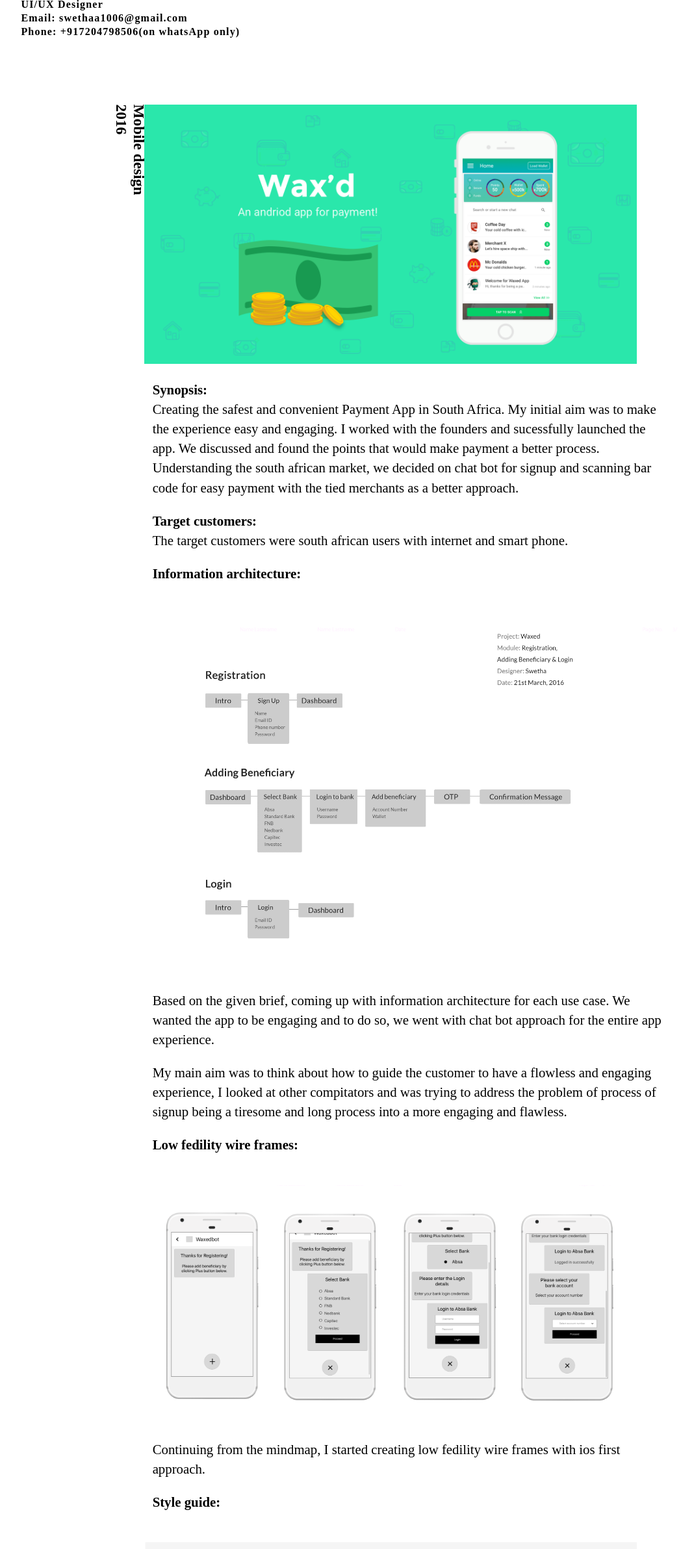
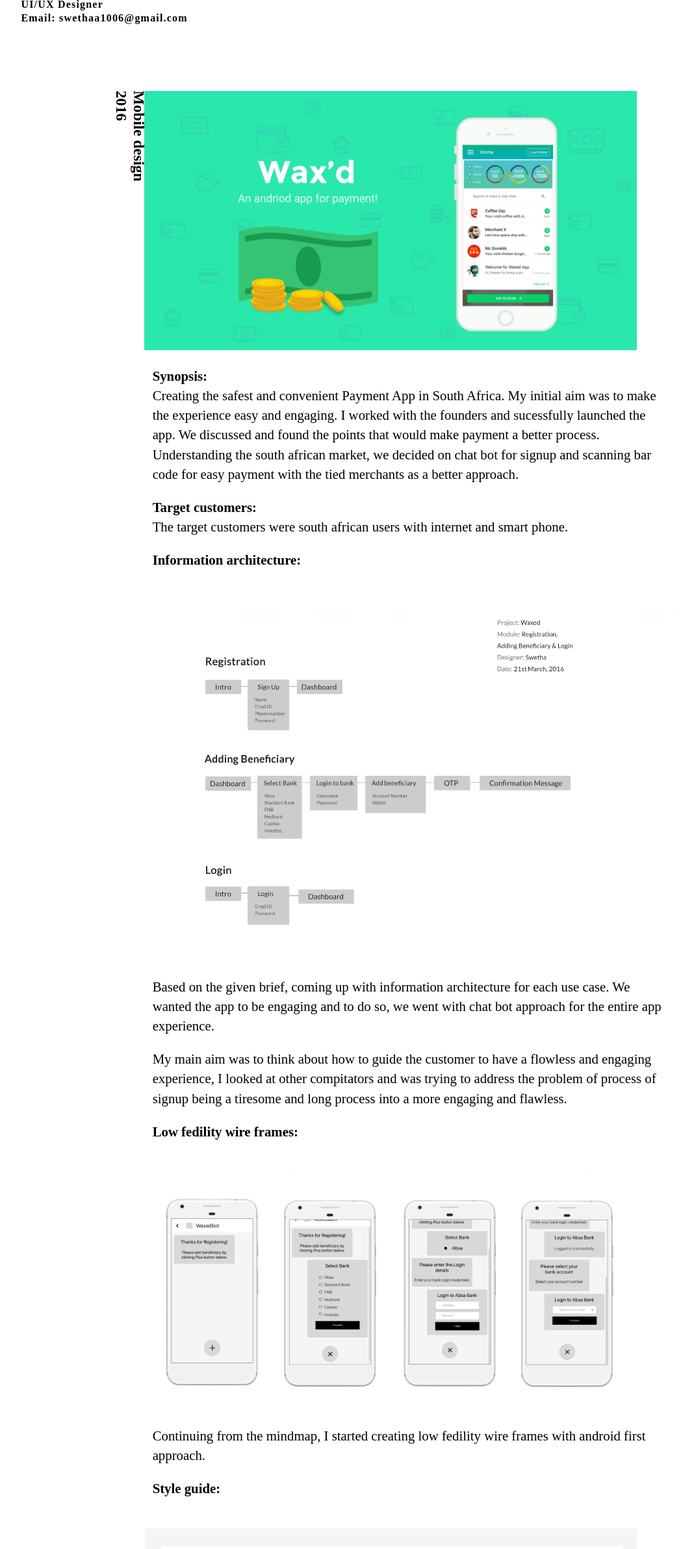
Before and after one commit to swethaa1006/UX_design-portfolio, a plain HTML site: page index.html in a window 1280 px wide. Shown: the part 176-2560 px from the top of the page at 65% size, without its empty margins (102-1150 px from the left). Drawn offline with Linux system fonts and the light colour scheme.

Commit message:
Update index.html

```diff
--- a/index.html
+++ b/index.html
@@ -10,7 +10,7 @@
 <body>
   <h1>Swetha Anand</h1>
   <h6> UI/UX Designer</h6>
-  <h6>Email: swethaa1006@gmail.com </h6><h6>Phone: +917204798506(on whatsApp only)</h6>
+  <h6>Email: swethaa1006@gmail.com</h6>
 
   <div class="rotate_90">
     <h3>Mobile design <br style="line-height:100%;"> 2016</h3>
@@ -37,7 +37,7 @@
     <img class="" src="Low fi.png" style="margin-top:2%;" >
   </div>
 
-  <p>Continuing from the mindmap, I started creating low fedility wire frames with ios first approach.</p>
+  <p>Continuing from the mindmap, I started creating low fedility wire frames with android first approach.</p>
 
   <p><b>Style guide:</b></p>
   <div>
```
